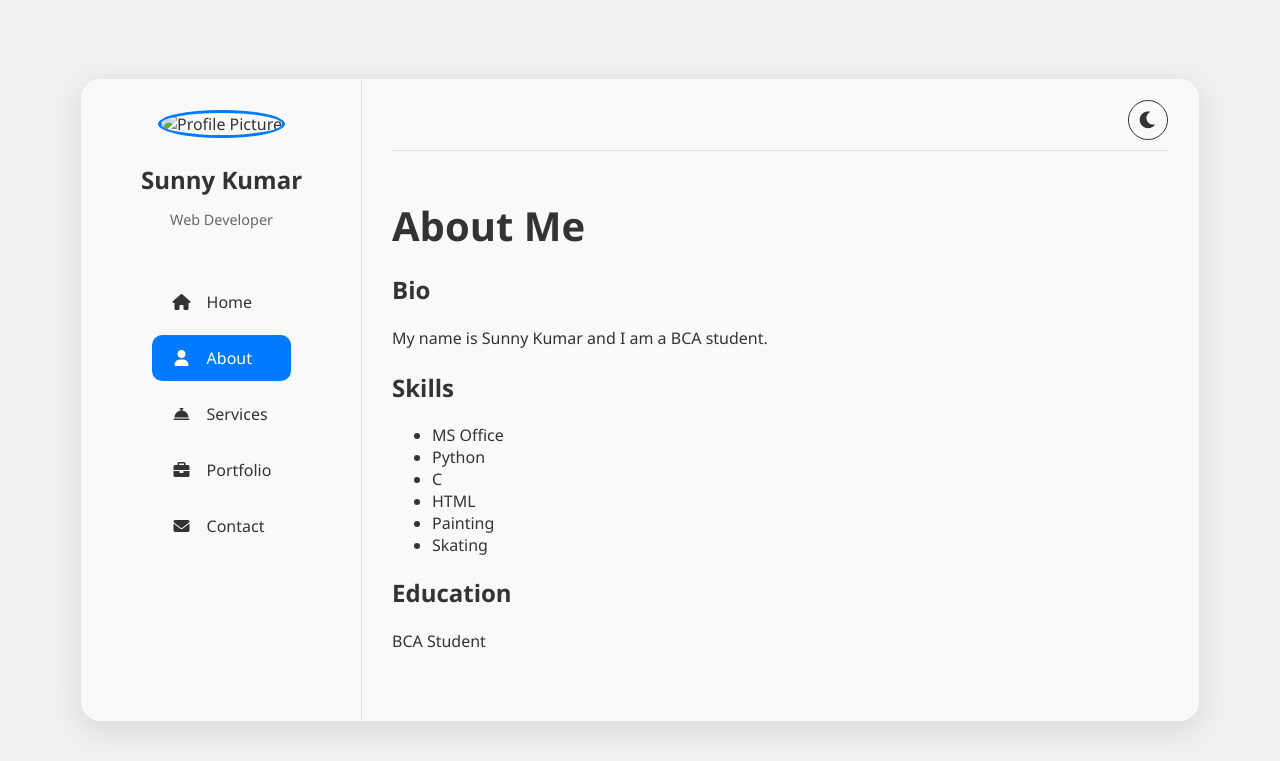
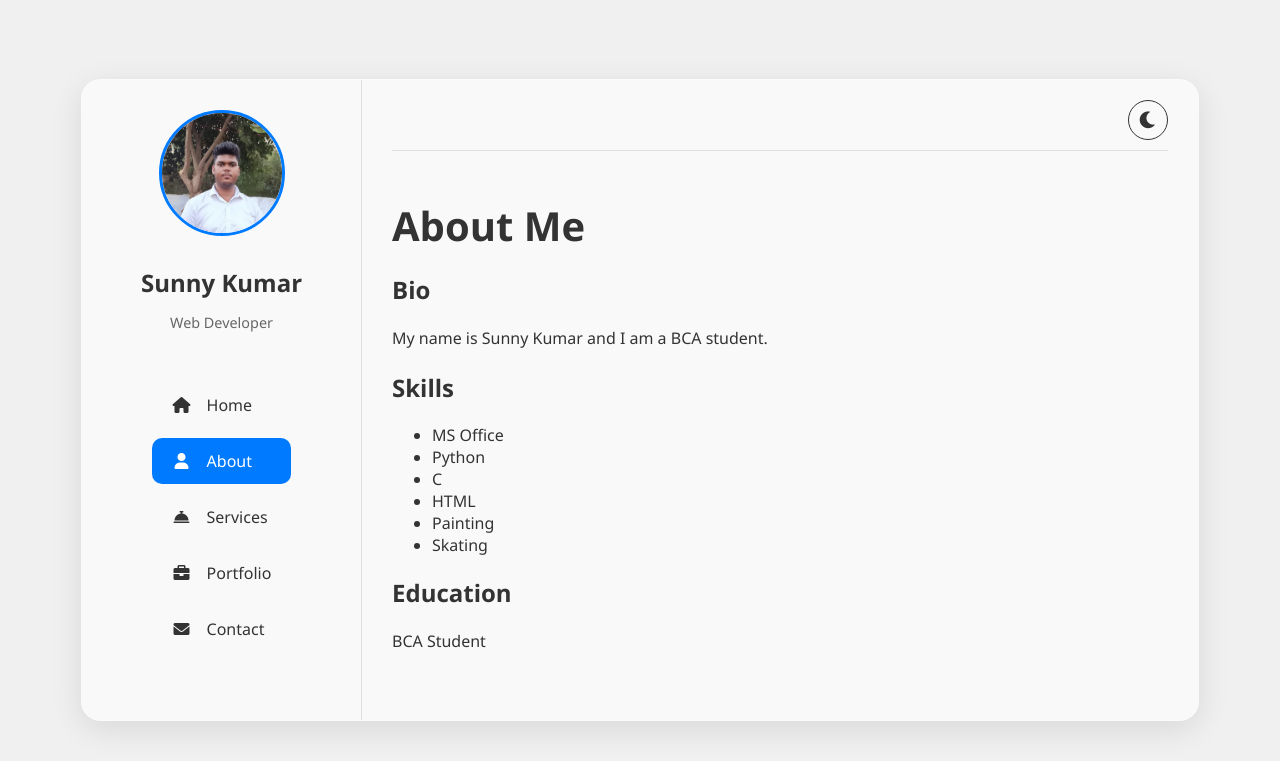
Before and after one commit to Sunnykumar9990/portfolio, a Flask app: page /about in a window 1280 px wide. Shown: the top 761 px of the page. Run offline with Flask 3, Linux system fonts and the light colour scheme.

Commit message:
first test commit

```diff
--- a/templates/base.html
+++ b/templates/base.html
@@ -11,7 +11,7 @@
     <div class="portfolio-container">
         <aside class="sidebar">
             <div class="profile-section">
-                <img src="{{ url_for('static', filename='images/profile-placeholder.png') }}" alt="Profile Picture" class="profile-pic">
+                <img src="static/images/profile.jpg" alt="Profile Picture" class="profile-pic">
                 <h2>Sunny Kumar</h2>
                 <p>Web Developer</p>
             </div>
```
Also changed, not shown: static/images/profile-placeholder.png (deleted), static/images/profile.jpg (added).
